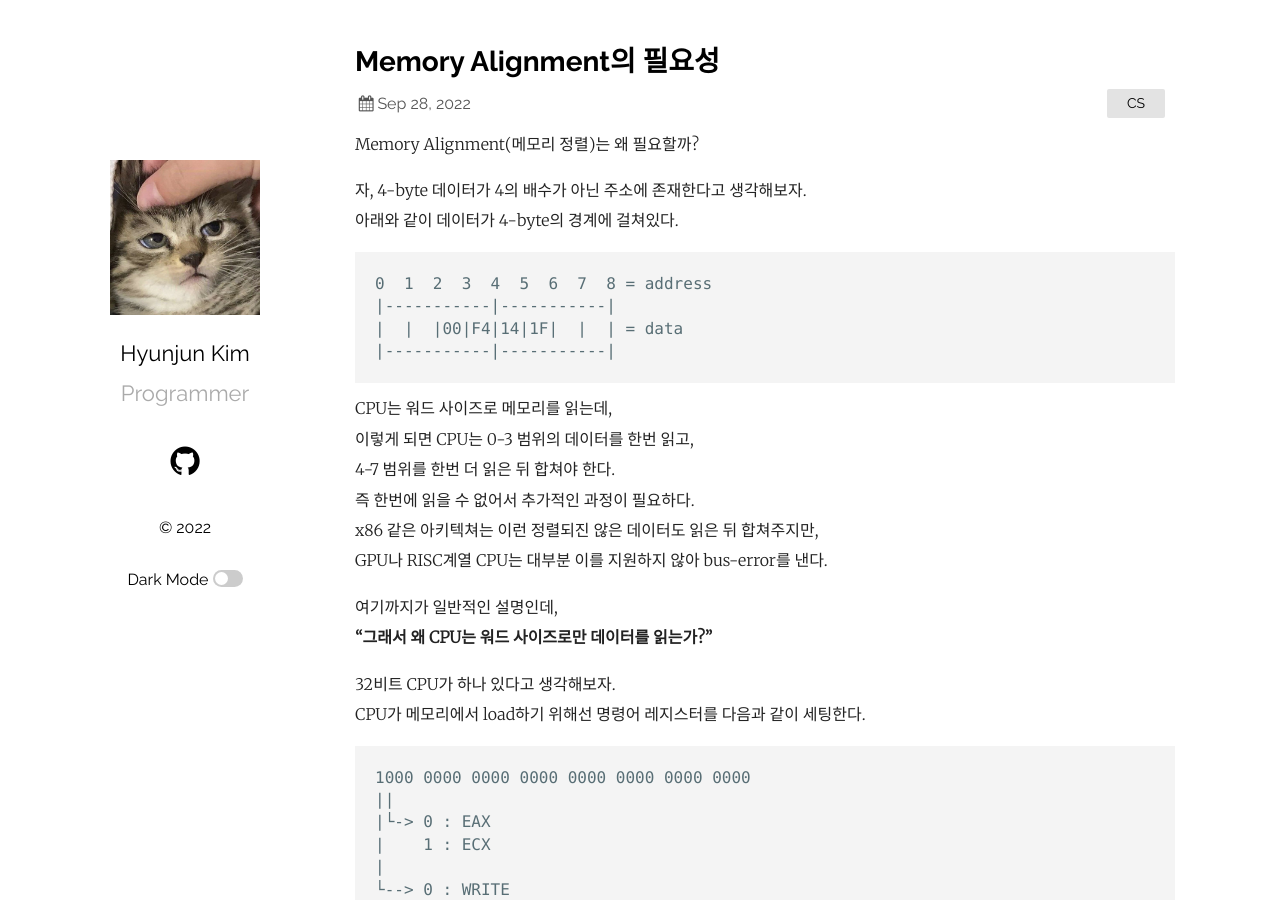
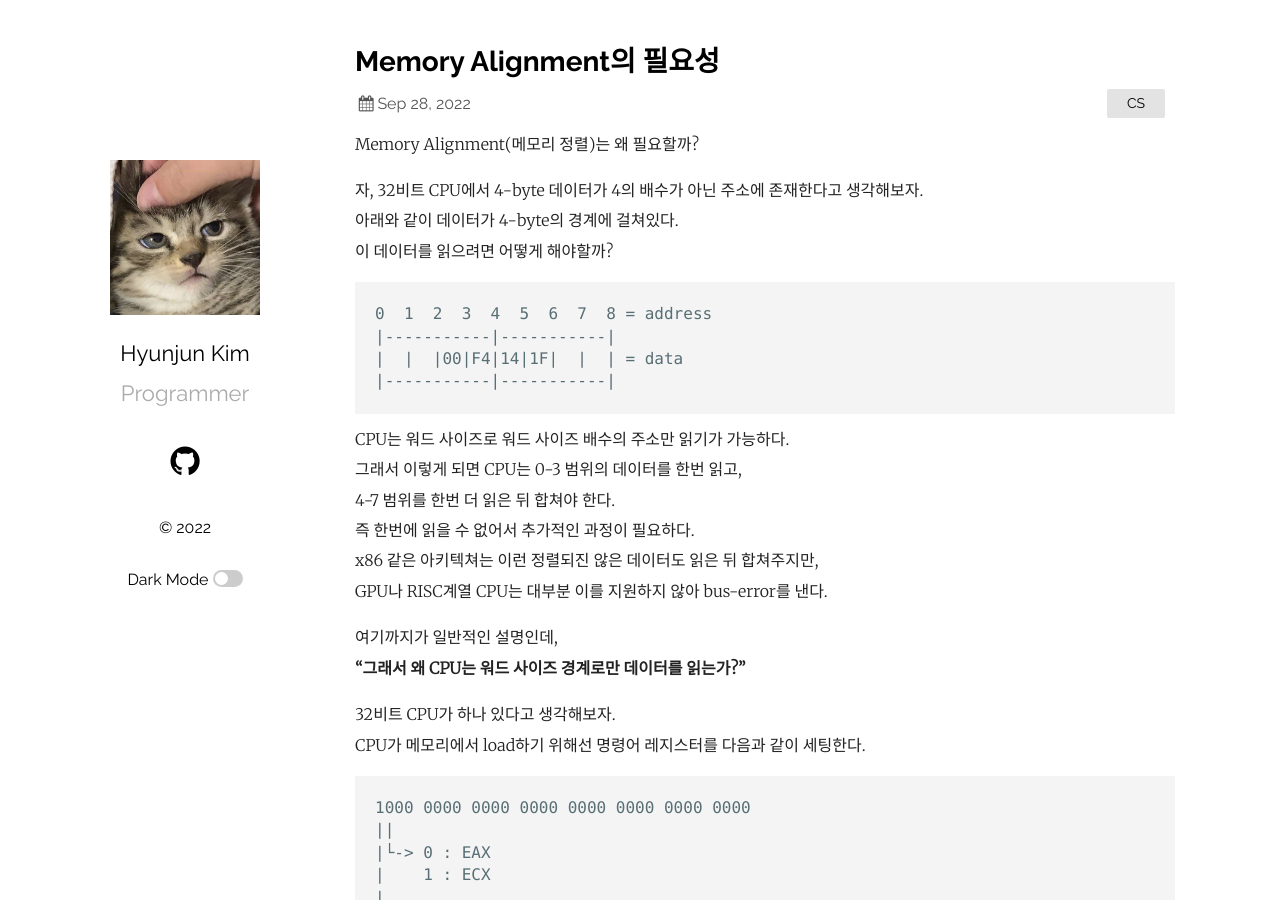
Before and after one commit to Ria9993/Ria9993.github.io, a Jekyll site: the page built from _posts/2022-09-28-why-need-memory-alignment.md, in a window 1280 px wide and 900 px high. Built offline with Jekyll 4.4.1, drawn with Linux system fonts in a browser that asks for light colours; comment, search, counter and statistics services are not loaded.

Commit message:
Post Update

````diff
--- a/_posts/2022-09-28-why-need-memory-alignment.md
+++ b/_posts/2022-09-28-why-need-memory-alignment.md
@@ -7,23 +7,24 @@ comments: true
 ---
 Memory Alignment(메모리 정렬)는 왜 필요할까?
 
-자, 4-byte 데이터가 4의 배수가 아닌 주소에 존재한다고 생각해보자.
+자, 32비트 CPU에서 4-byte 데이터가 4의 배수가 아닌 주소에 존재한다고 생각해보자.
 아래와 같이 데이터가 4-byte의 경계에 걸쳐있다.
+이 데이터를 읽으려면 어떻게 해야할까?
 ```
 0  1  2  3  4  5  6  7  8 = address
 |-----------|-----------|
 |  |  |00|F4|14|1F|  |  | = data
 |-----------|-----------|
 ```
-CPU는 워드 사이즈로 메모리를 읽는데,
-이렇게 되면 CPU는 0-3 범위의 데이터를 한번 읽고,
+CPU는 워드 사이즈로 워드 사이즈 배수의 주소만 읽기가 가능하다.
+그래서 이렇게 되면 CPU는 0-3 범위의 데이터를 한번 읽고,
 4-7 범위를 한번 더 읽은 뒤 합쳐야 한다.
 즉 한번에 읽을 수 없어서 추가적인 과정이 필요하다.
 x86 같은 아키텍쳐는 이런 정렬되진 않은 데이터도 읽은 뒤 합쳐주지만,
 GPU나 RISC계열 CPU는 대부분 이를 지원하지 않아 bus-error를 낸다.
 
 여기까지가 일반적인 설명인데,
-**"그래서 왜 CPU는 워드 사이즈로만 데이터를 읽는가?"**
+**"그래서 왜 CPU는 워드 사이즈 경계로만 데이터를 읽는가?"**
 
 32비트 CPU가 하나 있다고 생각해보자.
 CPU가 메모리에서 load하기 위해선 명령어 레지스터를 다음과 같이 세팅한다.
````
